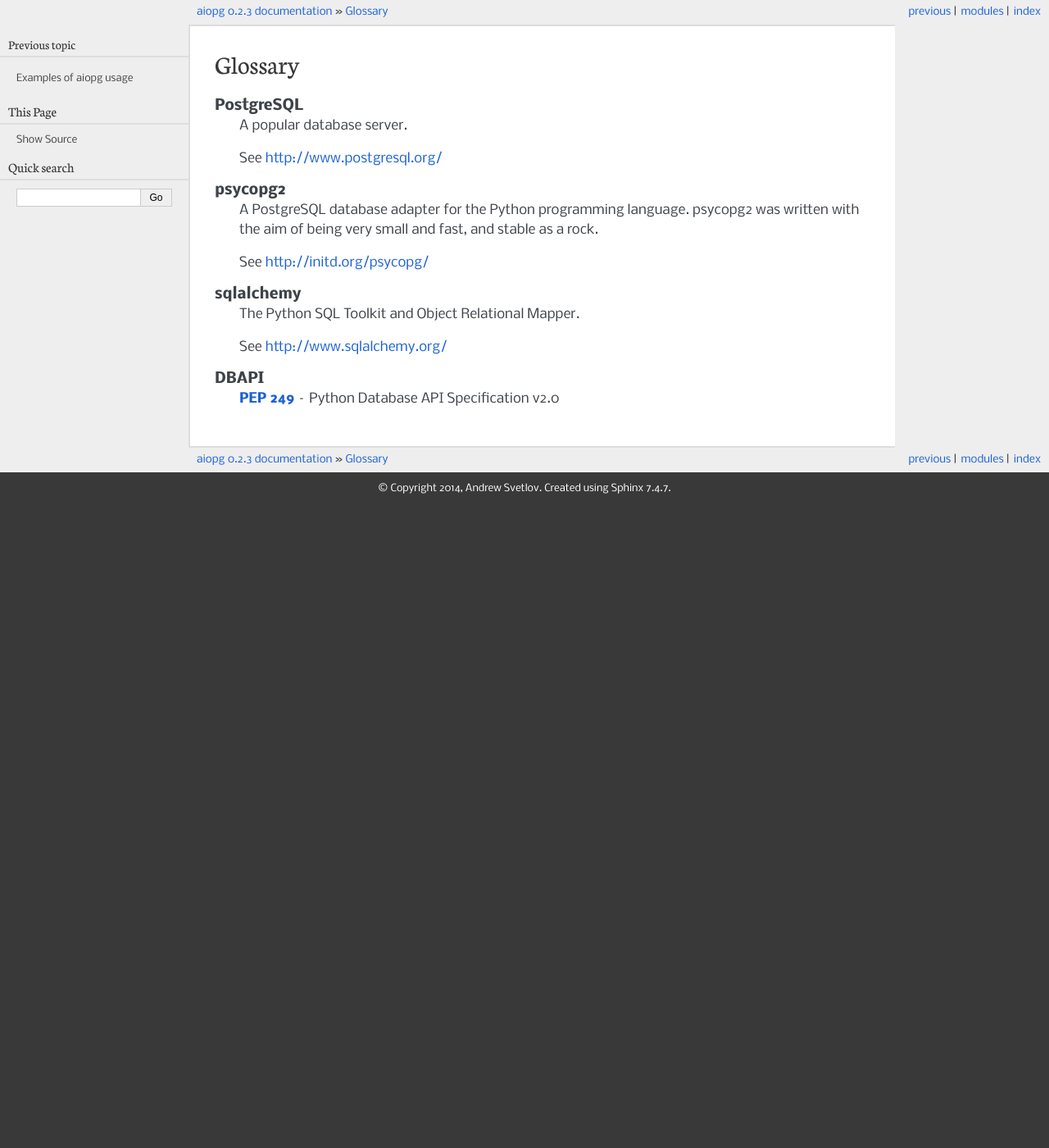
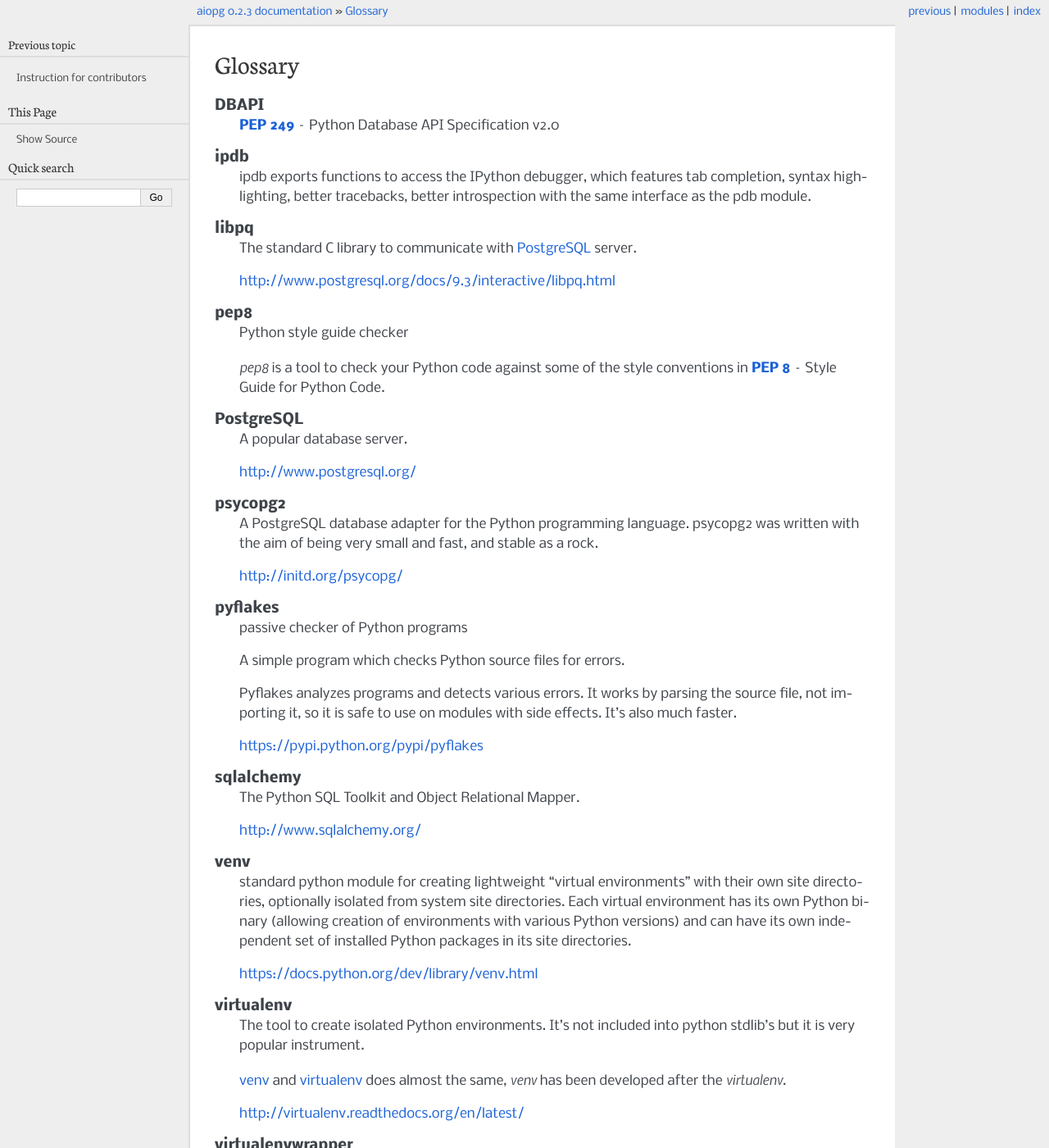
Before and after one commit to aio-libs/aiopg, a Sphinx documentation site: the page built from docs/glossary.rst, in a window 1280 px wide and 1400 px high. Shown: the whole window at 82% size. Built offline with Sphinx 7.4.7, drawn with Linux system fonts in a browser that asks for light colours; some of the changed text lies outside the part shown.

```diff
--- a/docs/glossary.rst
+++ b/docs/glossary.rst
@@ -9,11 +9,34 @@
 
 .. glossary::
 
+   DBAPI
+
+      :pep:`249` -- Python Database API Specification v2.0
+
+   ipdb
+
+      ipdb exports functions to access the IPython debugger, which
+      features tab completion, syntax highlighting, better tracebacks,
+      better introspection with the same interface as the pdb module.
+
+   libpq
+
+      The standard C library to communicate with :term:`PostgreSQL` server.
+
+      http://www.postgresql.org/docs/9.3/interactive/libpq.html
+
+   pep8
+
+      Python style guide checker
+
+      *pep8* is a tool to check your Python code against some of the
+      style conventions in :pep:`8` -- Style Guide for Python Code.
+
    PostgreSQL
 
       A popular database server.
 
-      See http://www.postgresql.org/
+      http://www.postgresql.org/
 
    psycopg2
 
@@ -21,14 +44,56 @@
       language. psycopg2 was written with the aim of being very small
       and fast, and stable as a rock.
 
-      See http://initd.org/psycopg/
+      http://initd.org/psycopg/
+
+   pyflakes
+
+      passive checker of Python programs
+
+      A simple program which checks Python source files for errors.
+
+      Pyflakes analyzes programs and detects various errors. It works
+      by parsing the source file, not importing it, so it is safe to
+      use on modules with side effects. It's also much faster.
+
+      https://pypi.python.org/pypi/pyflakes
 
    sqlalchemy
 
       The Python SQL Toolkit and Object Relational Mapper.
 
-      See http://www.sqlalchemy.org/
+      http://www.sqlalchemy.org/
 
-   DBAPI
+   venv
 
-      :pep:`249` -- Python Database API Specification v2.0
+      standard python module for creating lightweight “virtual
+      environments” with their own site directories, optionally
+      isolated from system site directories. Each virtual environment
+      has its own Python binary (allowing creation of environments
+      with various Python versions) and can have its own independent
+      set of installed Python packages in its site directories.
+
+      https://docs.python.org/dev/library/venv.html
+
+   virtualenv
+
+      The tool to create isolated Python environments. It's not
+      included into python stdlib's but it is very popular instrument.
+
+      :term:`venv` and :term:`virtualenv` does almost the same, *venv*
+      has been developed after the *virtualenv*.
+
+      http://virtualenv.readthedocs.org/en/latest/
+
+   virtualenvwrapper
+
+      virtualenvwrapper is a set of extensions to Ian Bicking’s
+      :term:`virtualenv` tool. The extensions include wrappers for
+      creating and deleting virtual environments and otherwise
+      managing your development workflow, making it easier to work on
+      more than one project at a time without introducing conflicts in
+      their dependencies.
+
+      virtualenvwrapper is my choice, highly recommend the tool to everyone.
+
+      http://virtualenvwrapper.readthedocs.org/en/latest/
```
Also changed, not shown: docs/contributing.rst (added, +76 -0 lines), docs/index.rst (+13 -0 lines), requirements.txt (+10 -9 lines), README.rst (line endings or trailing spaces).
